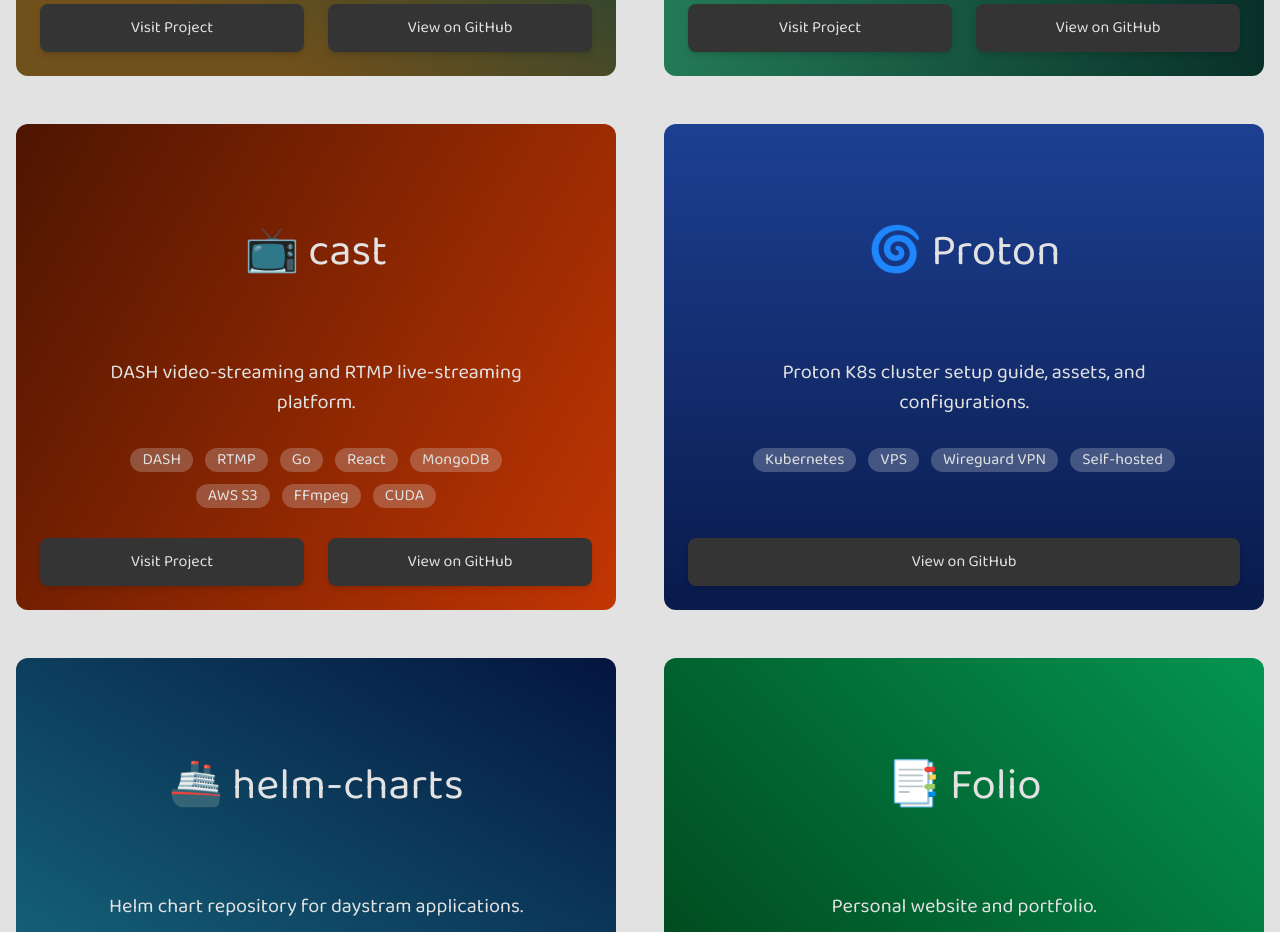
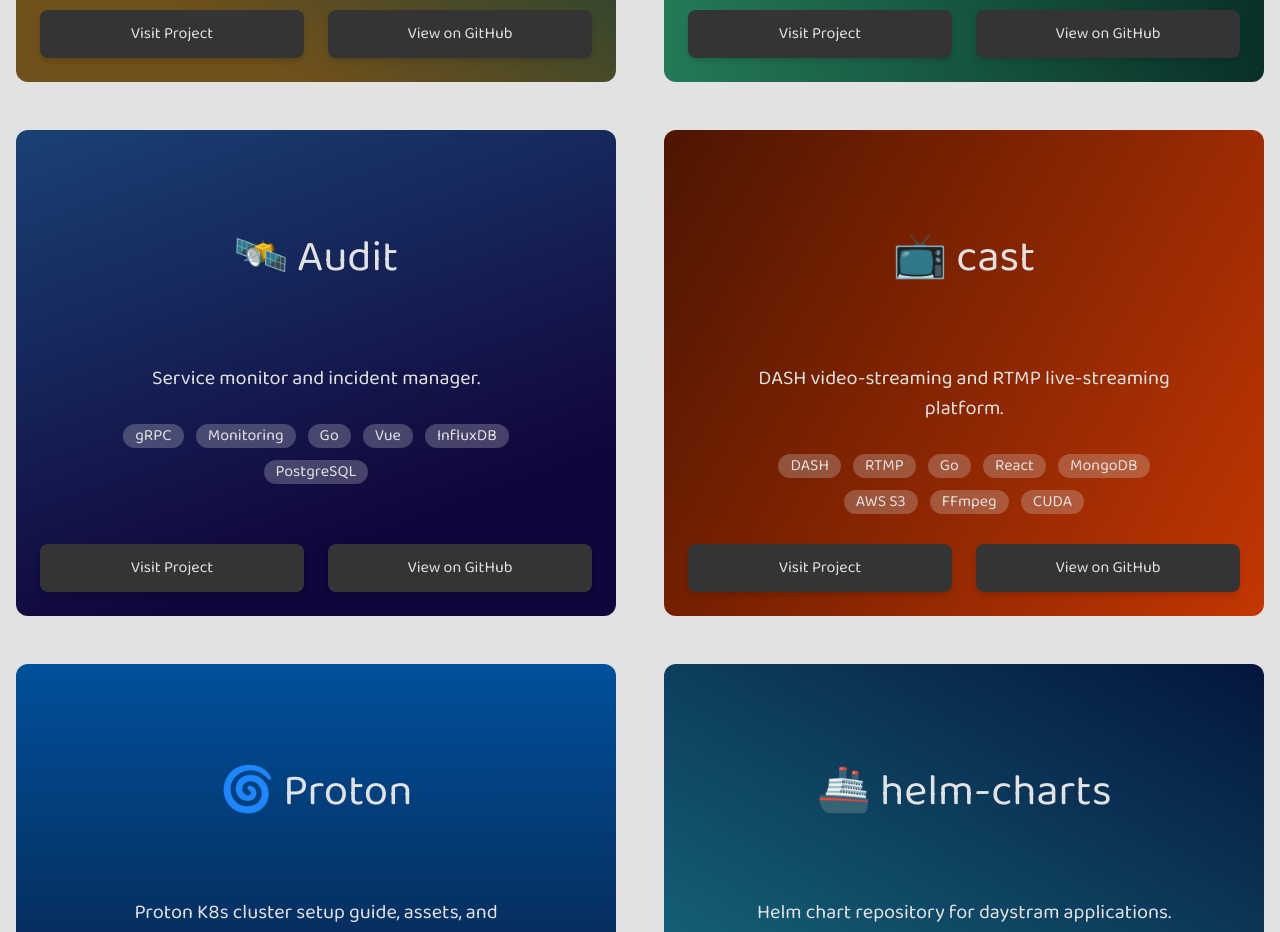
Before and after one commit to daystram/folio, a Next.js app in the folder folio-fe/: page / in a window 1280 px wide. Shown: the part 2540-3472 px from the top of the page. Built offline with nearby package versions, Linux system fonts and the light colour scheme.

Commit message:
feat: added Audit

```diff
--- a/folio-fe/pages/index.module.sass
+++ b/folio-fe/pages/index.module.sass
@@ -176,13 +176,17 @@
   background: #093028
   background: linear-gradient(90deg,#237a57,#093028)
 
+.projectBackgroundAudit
+  background: rgb(20,52,94)
+  background: linear-gradient(160deg, #1a4174 0%, rgba(17,6,59,1) 75%)
+
 .projectBackgroundCast
   background: #55180287
   background: linear-gradient(-60deg,#c33603,#4d1501)
 
 .projectBackgroundProton
   background: #093028
-  background: linear-gradient(180deg,#1d4092,#091a4b)
+  background: linear-gradient(180deg,#00509b,#0b1431)
 
 .projectBackgroundChart
   background: #093028
--- a/folio-fe/pages/index.tsx
+++ b/folio-fe/pages/index.tsx
@@ -28,7 +28,7 @@
                   <span className={`${styles.focus} ${styles.highlight}`}>
                     Danny August Ramaputra
                   </span>
-                  , nicknamed <span className={styles.focus}>daystram</span>.
+                  .
                 </div>
                 <div className={styles.entryHeading1}>
                   I am a{" "}
@@ -82,7 +82,7 @@
                     "Central Authentication Service implementing OAuth 2.0 and OpenID Connect protocols."
                   }
                   background={styles.projectBackgroundRatify}
-                  tags={["OAuth", "Go", "Vue", "Redis", "PostgreSQL"]}
+                  tags={["OAuth", "OpenID", "Go", "Vue", "Redis", "PostgreSQL"]}
                   link={"https://ratify.daystram.com"}
                   github={"https://github.com/daystram/ratify"}
                 />
@@ -93,6 +93,21 @@
                   tags={["Ephemeral", "Rust", "Vue", "Redis"]}
                   link={"https://cut.daystram.com"}
                   github={"https://github.com/daystram/cut"}
+                />
+                <Project
+                  name={"🛰️ Audit"}
+                  description={"Service monitor and incident manager."}
+                  background={styles.projectBackgroundAudit}
+                  tags={[
+                    "gRPC",
+                    "Monitoring",
+                    "Go",
+                    "Vue",
+                    "InfluxDB",
+                    "PostgreSQL",
+                  ]}
+                  link={"https://audit.daystram.com"}
+                  github={"https://github.com/daystram/audit"}
                 />
                 <Project
                   name={"📺 cast"}
@@ -132,14 +147,6 @@
                   link={"https://charts.daystram.com"}
                   github={"https://github.com/daystram/helm-charts"}
                 />
-                <Project
-                  name={"📑 Folio"}
-                  description={"Personal website and portfolio."}
-                  background={styles.projectBackgroundFolio}
-                  tags={["React", "Next.js"]}
-                  link={"https://daystram.com"}
-                  github={"https://github.com/daystram/folio"}
-                />
               </div>
             </div>
           </section>
```
